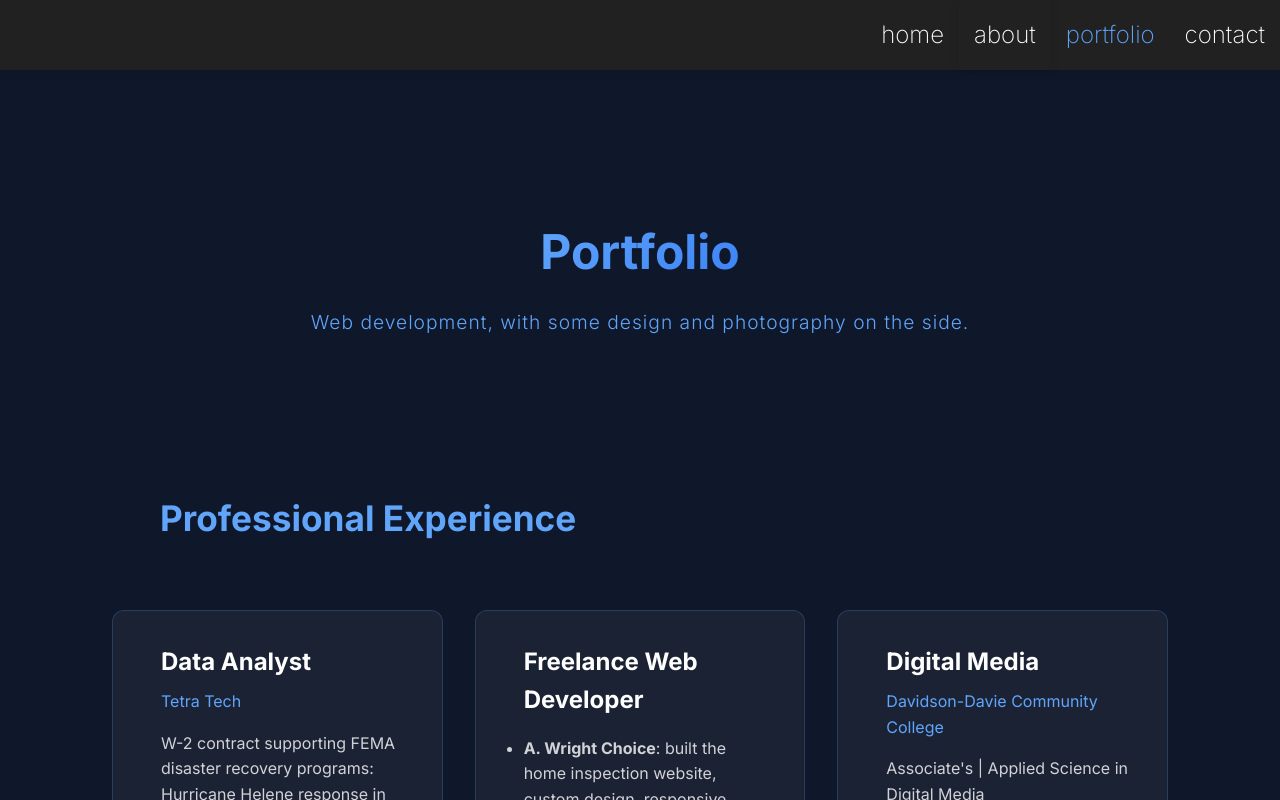
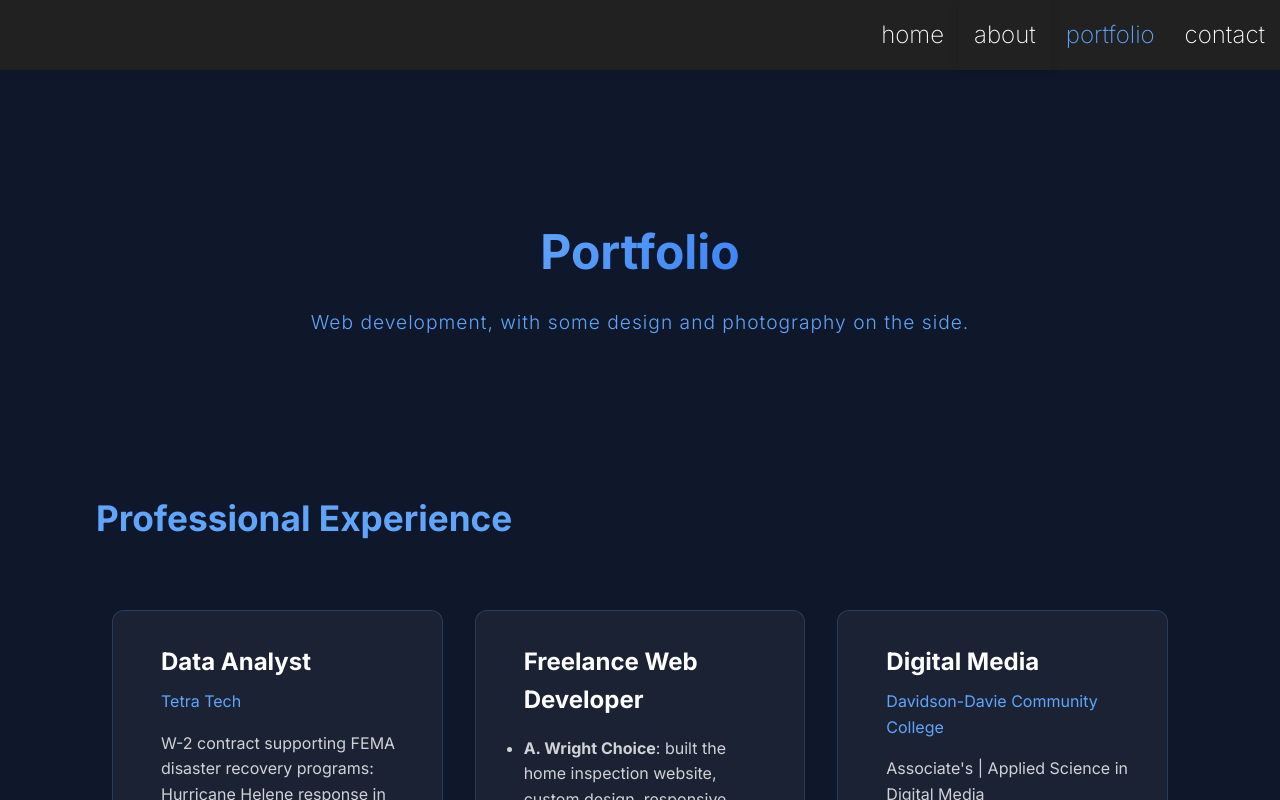
Before and after one commit to TheBenster/personal-website, a React (Vite) app: page /portfolio in a window 1280 px wide. Shown: the top 800 px of the page. Built offline with nearby package versions, Linux system fonts and the light colour scheme.

Commit message:
fix spaghetti css

```diff
--- a/src/index.css
+++ b/src/index.css
@@ -369,8 +369,6 @@ img {
 .section-title {
   font-size: 2.2rem;
   font-weight: 600;
-  margin-bottom: 2rem;
-  padding: 0 4rem;
   color: var(--accent-color);
 }
 .stack-title {
```
